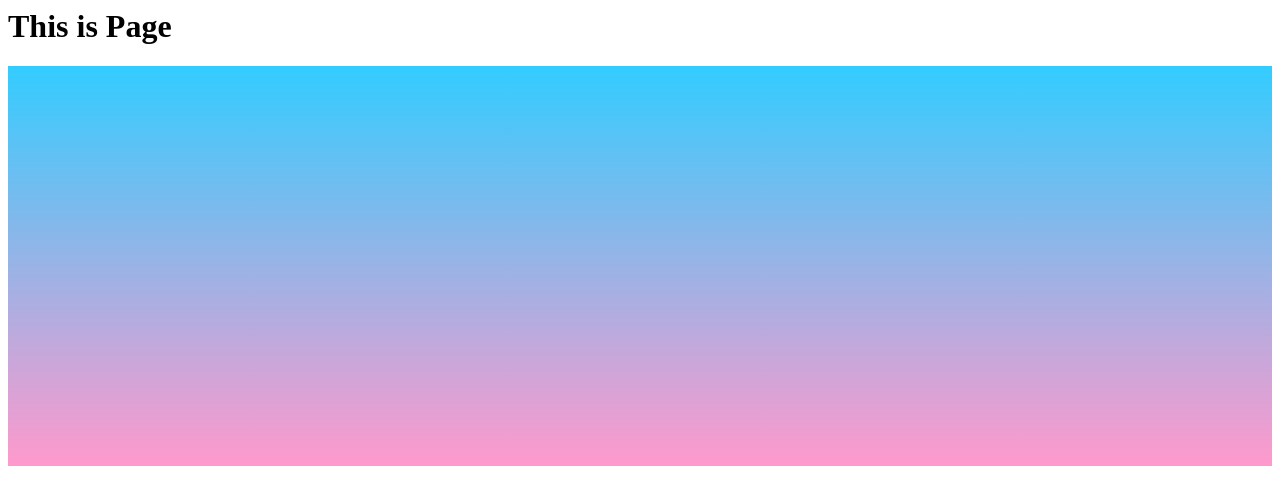
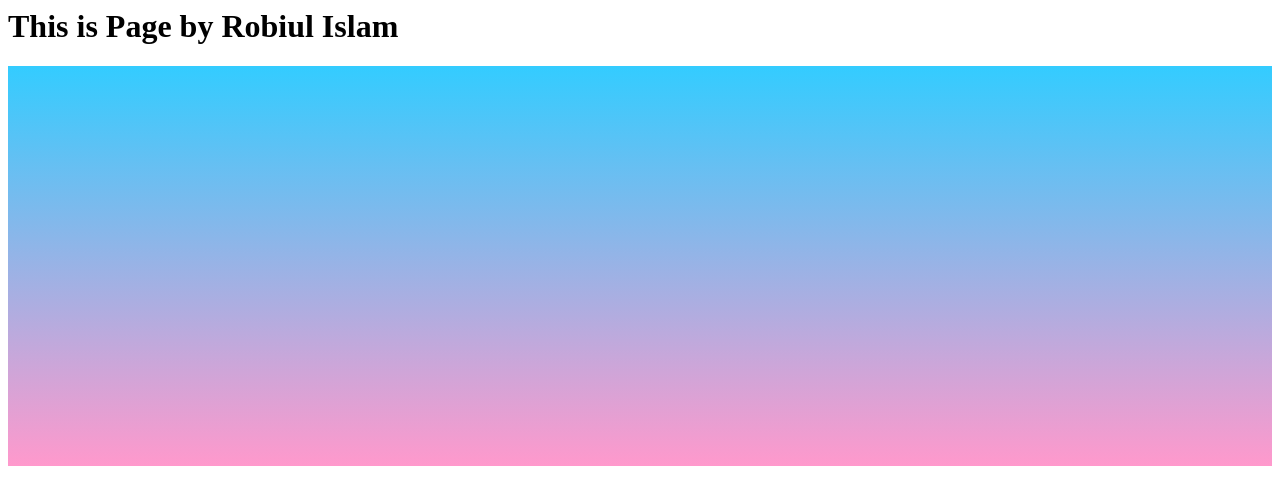
Before and after one commit to saponray/page, a plain HTML site: page index.html in a window 1280 px wide. Drawn offline with Linux system fonts and the light colour scheme.

Commit message:
Update index.html

```diff
--- a/index.html
+++ b/index.html
@@ -1,6 +1,6 @@
 <html>
 <body>
-  <h1>This is Page</h1>
+  <h1>This is Page by Robiul Islam</h1>
  <style>
 div {
     height: 400px;
```
